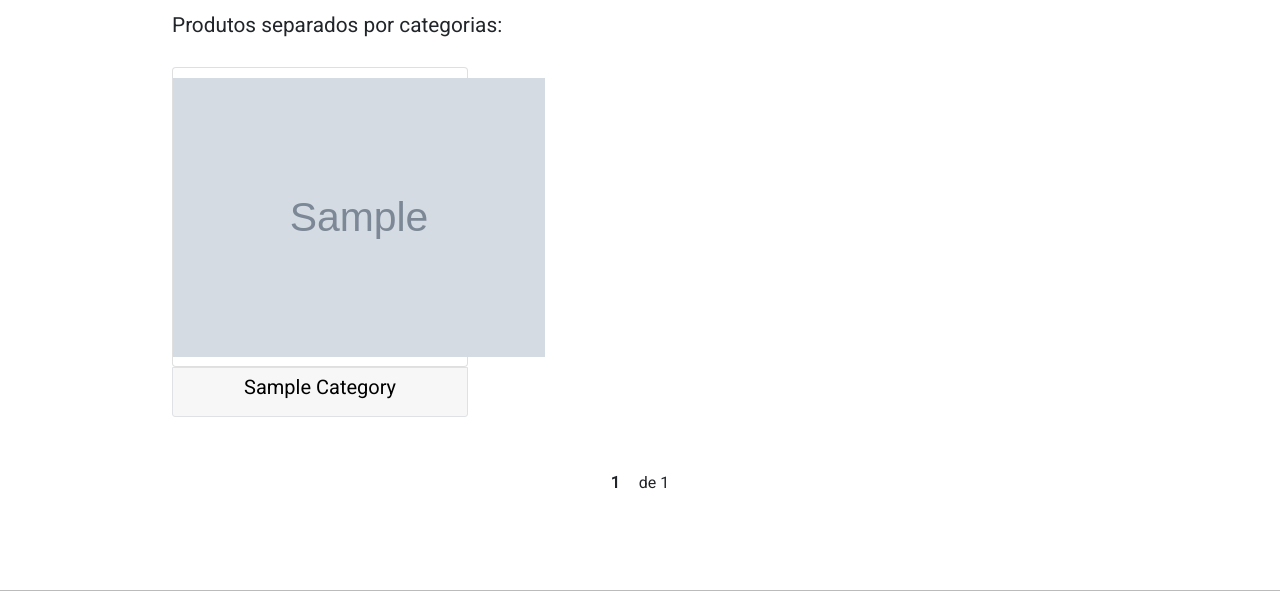
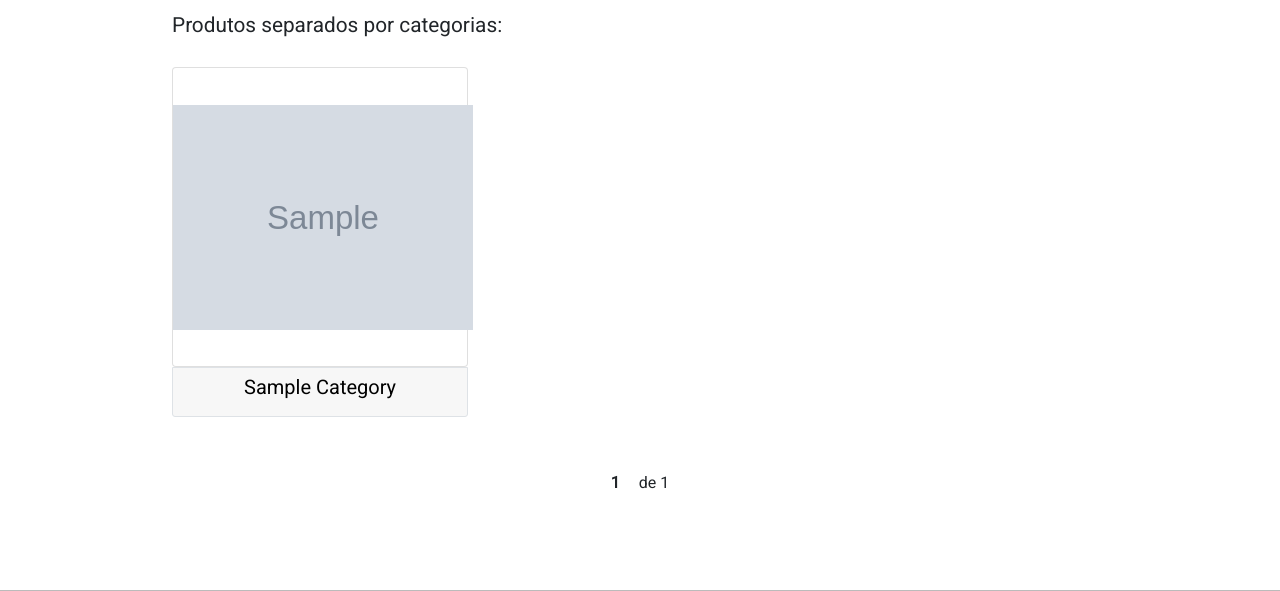
Before and after one commit to The-vinicius/store, a Django app: template core/templates/category/category_list.html in a window 1280 px wide. Shown: the part 110-701 px from the top of the page. Run offline with Django 4.2, Linux system fonts and the light colour scheme; the template is opened without the code that fills it: most values are stand-ins (such as "Sample title", 1, 10 or a date in 2020); grey boxes marked "Sample" are stand-in pictures.

Commit message:
max-width: 300px

```diff
--- a/core/static/products/css/card.css
+++ b/core/static/products/css/card.css
@@ -24,7 +24,7 @@
 }
 
 .img-center {
-	width: auto;
+	max-width: 300px;
 	max-height: 299px;
 	margin-left: auto;
 	margin-right: auto;
```
